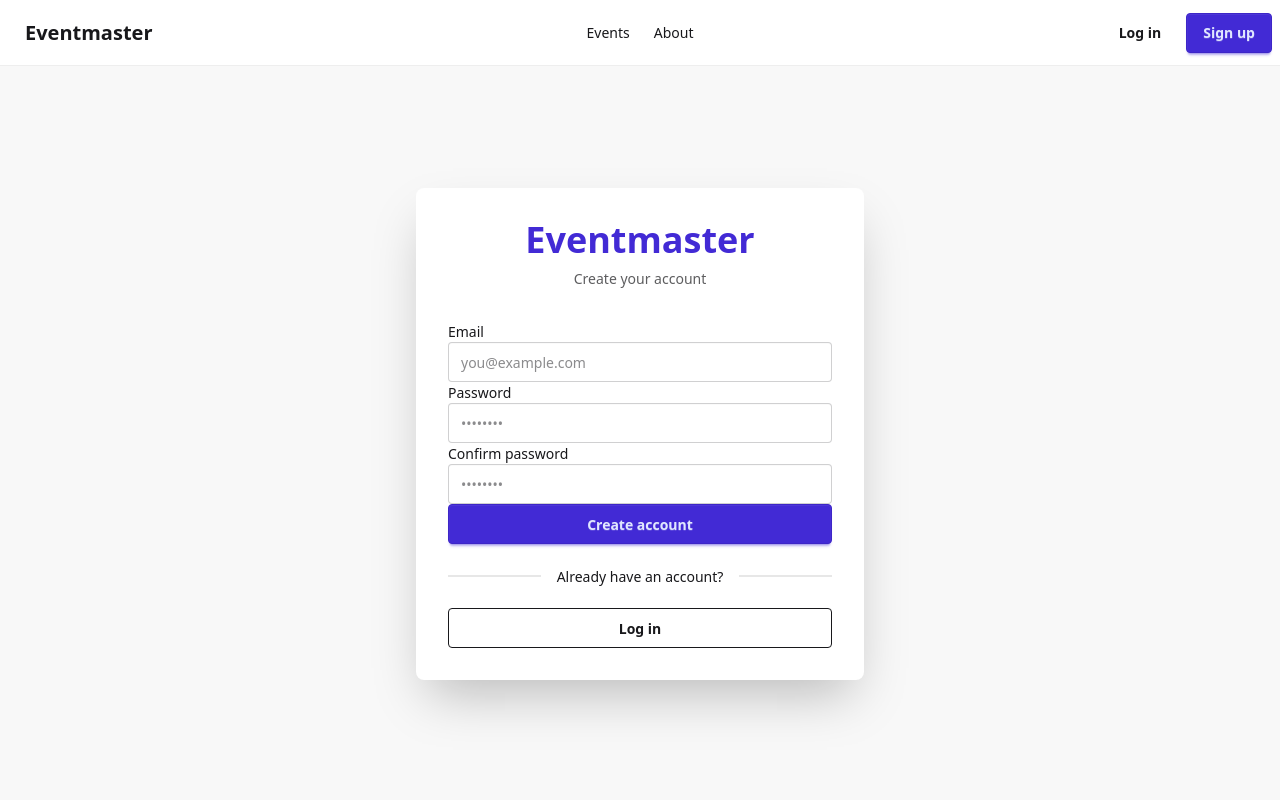
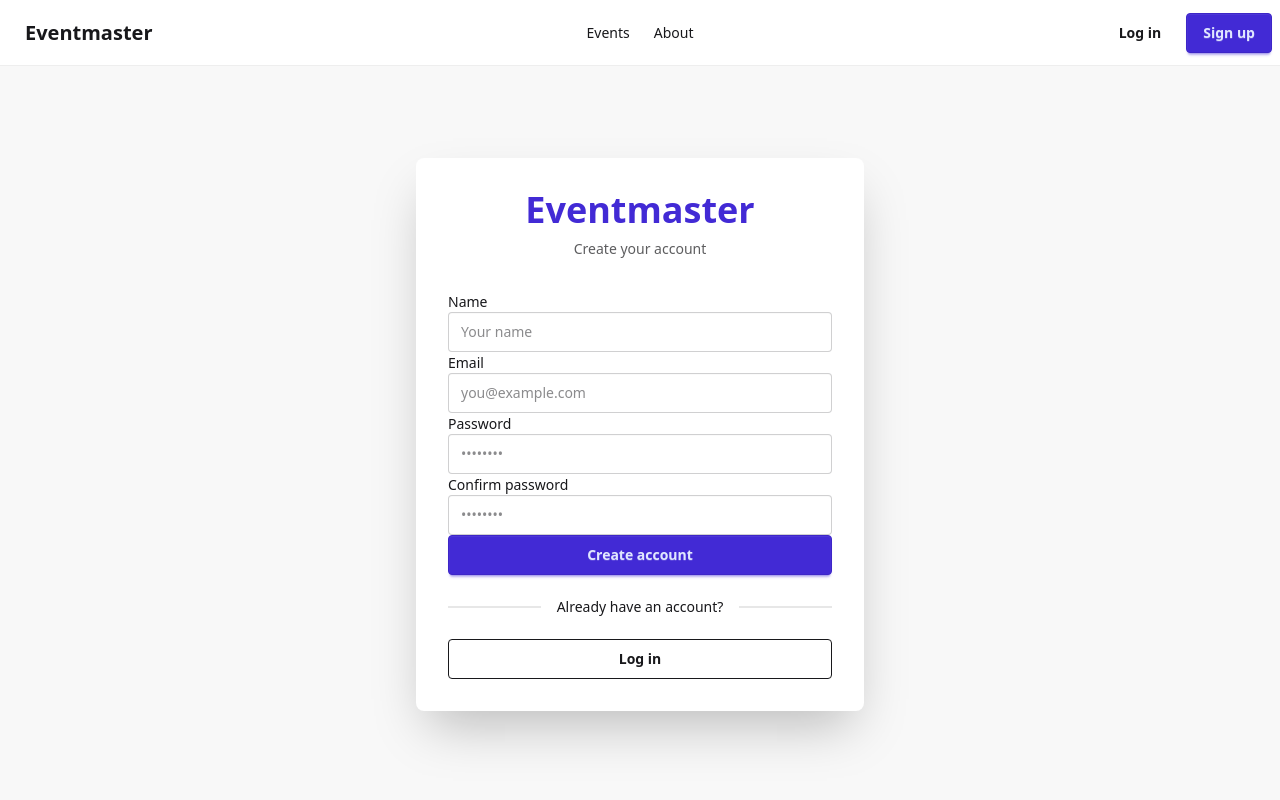
Before and after one commit to vixello/event-ticket-platform-frontend, an Angular app: page /register in a window 1280 px wide. Shown: the top 800 px of the page. Built offline with nearby package versions, Linux system fonts and the light colour scheme.

Commit message:
feat(auth): add missing field to registration form

```diff
--- a/src/app/features/auth/components/register-form/register-form.html
+++ b/src/app/features/auth/components/register-form/register-form.html
@@ -13,6 +13,14 @@
 
         <form class="space-y-4" (ngSubmit)="onSubmit()">
 
+            <label class="form-control">
+                <span class="label-text mb-2">
+                    Name
+                </span>
+
+                <input type="name" name="name" [(ngModel)]="name" autocomplete="name" placeholder="Your name"
+                    class="input input-bordered w-full" required />
+            </label>
             <label class="form-control">
                 <span class="label-text mb-2">
                     Email
--- a/src/app/features/auth/components/register-form/register-form.ts
+++ b/src/app/features/auth/components/register-form/register-form.ts
@@ -9,12 +9,14 @@ import { RouterLink } from '@angular/router';
 })
 export class RegisterForm {
 
+  name = "";
   email = '';
   password = '';
   confirmPassword = '';
 
   onSubmit(): void {
     if (
+      !this.name ||
       !this.email ||
       !this.password ||
       !this.confirmPassword
```
